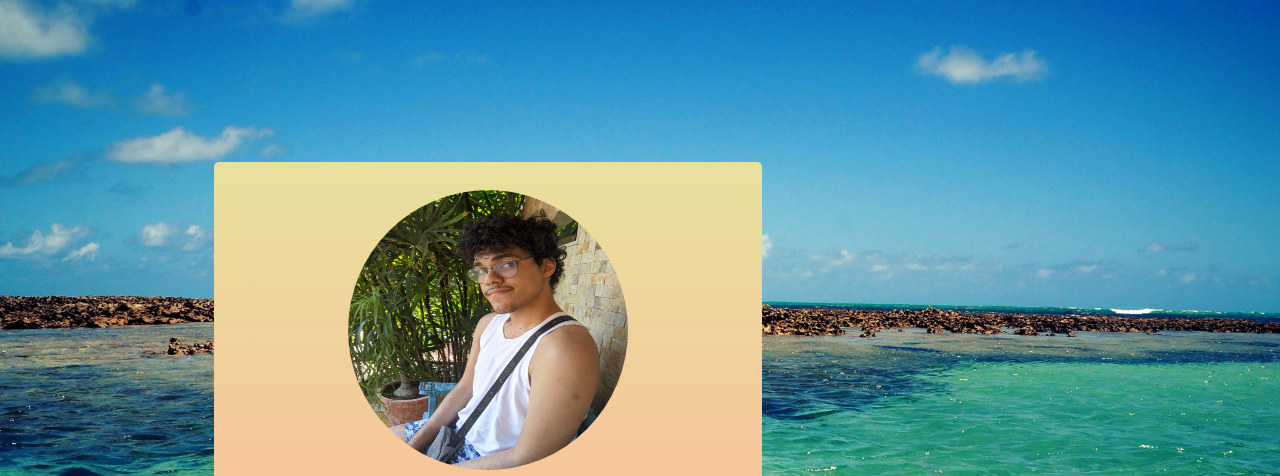
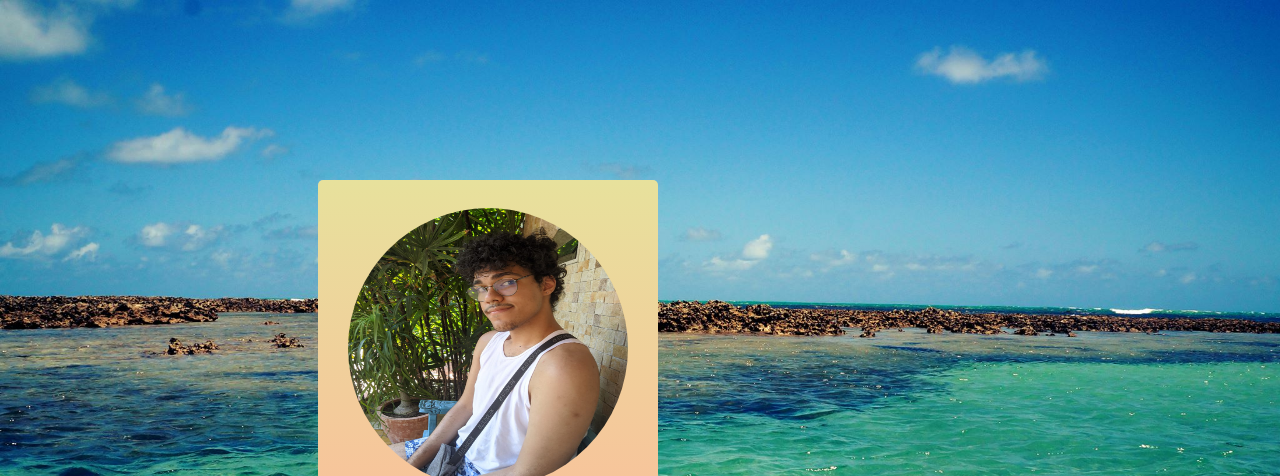
Before and after one commit to Oligonauta/EstudosJsWebDev, a plain HTML site: page Minha versão/index.html in a window 1280 px wide. Shown: the top 476 px of the page. Drawn offline with Linux system fonts and the light colour scheme.

Commit message:
Update style.css

```diff
--- a/Minha versão/style.css
+++ b/Minha versão/style.css
@@ -4,8 +4,8 @@
         width: 976px;
     }
     .card {
-        width: 508px;
-        height: 436px;
+        width: 300px;
+        height: 400px;
     }
 }
 
```
